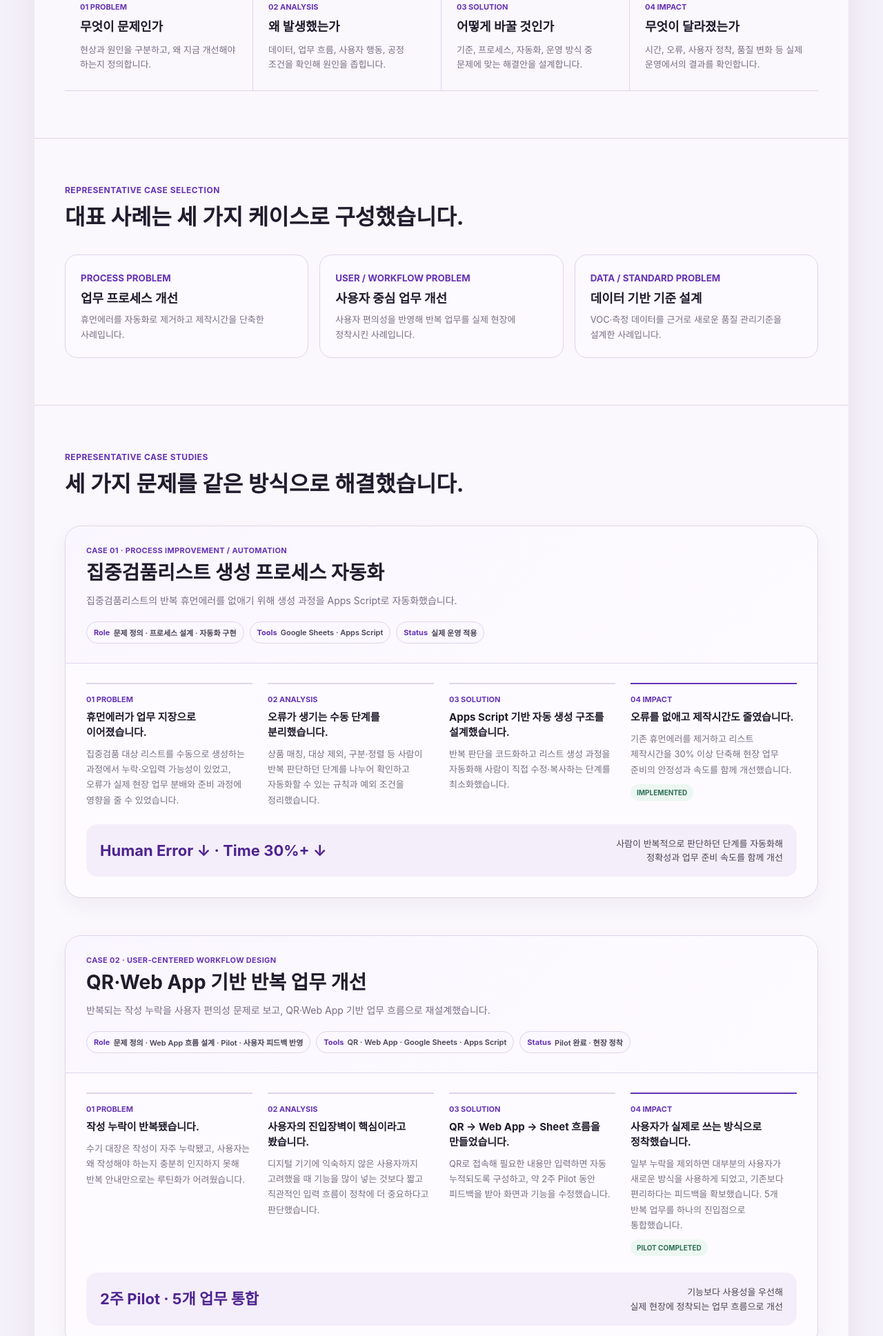
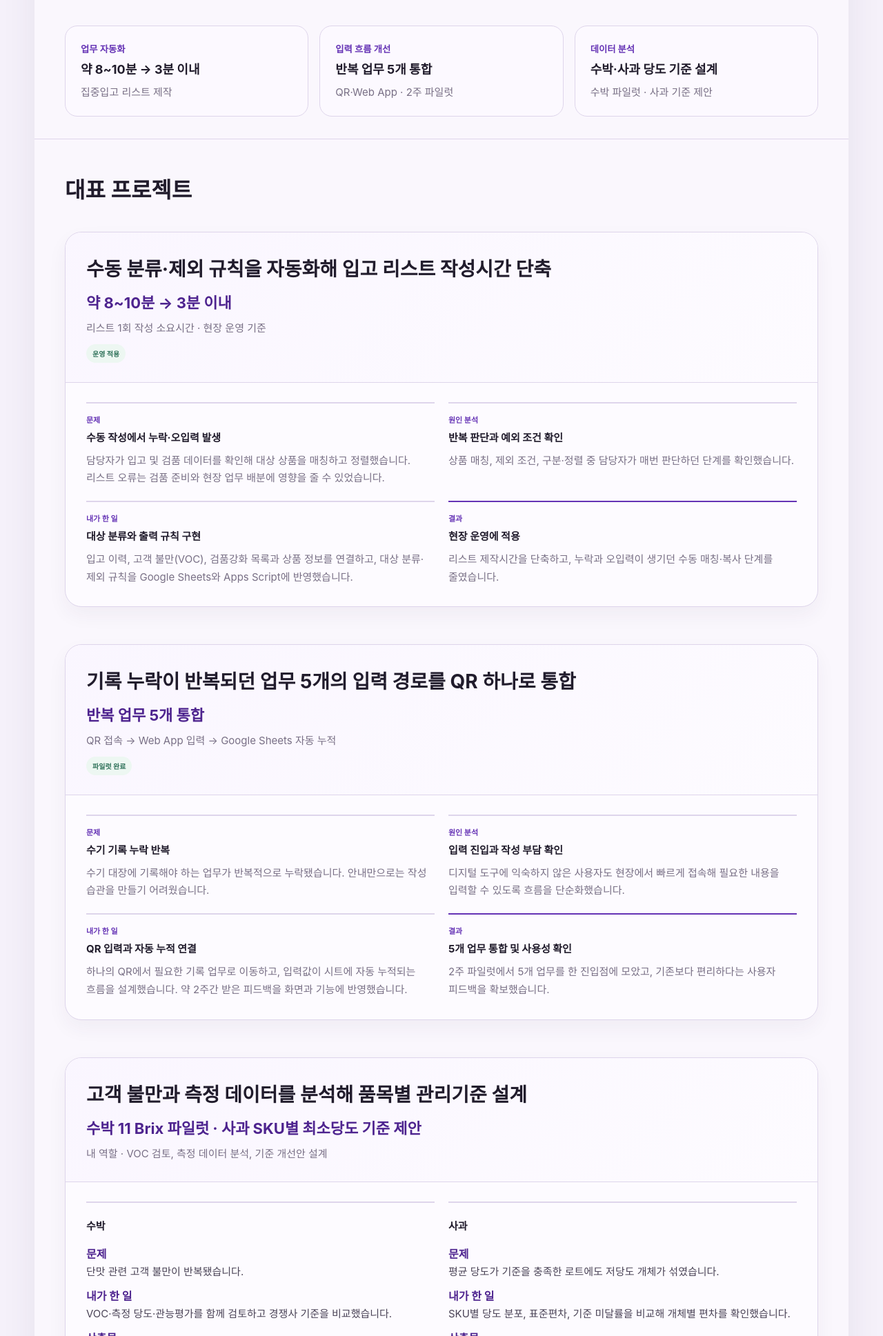
Before and after one commit to kimyn6727/portfolio, a plain HTML site: page portfolio.html in a window 1280 px wide. Shown: the part 863-2800 px from the top of the page at 69% size. Drawn offline with Linux system fonts and the light colour scheme; a web font is replaced by a local one.

Commit message:
portfolio.html

```diff
--- a/portfolio.html
+++ b/portfolio.html
@@ -245,6 +245,21 @@
     .cover{min-height:520px;padding:54px 38px}
     .case,.other{break-inside:avoid}
   }
+
+  .operating-intro{padding-bottom:8px}
+  .operating-intro .copy{max-width:790px;margin-bottom:0}
+  .shortcuts{margin:0;padding:26px 44px 32px}
+  .shortcuts a:hover,.shortcuts a:focus-visible{border-color:var(--accent);background:#f3ebfc}
+  .section{padding-top:42px;padding-bottom:42px}
+  .section,.case{scroll-margin-top:104px}
+  .case-head .result{color:var(--accent2);font-size:22px;font-weight:700;margin:12px 0 0}
+  .case-head .status{display:inline-block;margin-top:10px}
+  .case-block p,.case-summary,.other p,.why-card p{font-size:15px}
+  .case-grid,.standard-grid{display:grid;grid-template-columns:repeat(2,minmax(0,1fr));gap:20px}
+  .standard-grid dt{font-weight:700;color:var(--accent2);margin-top:10px}
+  .standard-grid dd{margin:3px 0 0;font-size:15px;line-height:1.6}
+  @media(max-width:850px){.shortcuts,.section{padding:24px}.case-grid,.standard-grid{grid-template-columns:1fr}.toolbar-inner{flex-wrap:wrap}}
+  @media print{.shortcuts{padding:16px 24px}.case-grid,.standard-grid{grid-template-columns:repeat(2,minmax(0,1fr))}}
 </style>
 </head>
 <body>
@@ -253,7 +268,7 @@
   <div class="toolbar-inner">
     <a class="brand" href="#top">Kim Jeeun · Improvement Casebook</a>
     <nav class="nav">
-      <a class="btn" href="index.html" target="_blank">Resume</a>
+      <a class="btn" href="resume-v4.html" target="_blank">Resume</a>
       <a class="btn" href="#cases">Case Studies</a>
       <button class="btn primary" onclick="window.print()">PDF 저장 / 인쇄</button>
     </nav>
@@ -267,197 +282,34 @@
       <p class="lead">김제은 포트폴리오</p>
     </div>
   </section>
-
-  <section class="section" id="framework">
-    <p class="eyebrow">How I Solve Problems</p>
-    <h2 class="section-title">문제는 네 단계로 접근했습니다.</h2>
-    <p class="copy" style="max-width:820px;margin-top:16px">
-      문제 정의 → 원인 분석 → 해결안 설계 → 결과 확인의 순서로 접근합니다.
-    </p>
-
-    <div class="framework">
-      <div class="step">
-        <div class="step-num">01 Problem</div>
-        <h3>무엇이 문제인가</h3>
-        <p>현상과 원인을 구분하고, 왜 지금 개선해야 하는지 정의합니다.</p>
-      </div>
-      <div class="step">
-        <div class="step-num">02 Analysis</div>
-        <h3>왜 발생했는가</h3>
-        <p>데이터, 업무 흐름, 사용자 행동, 공정 조건을 확인해 원인을 좁힙니다.</p>
-      </div>
-      <div class="step">
-        <div class="step-num">03 Solution</div>
-        <h3>어떻게 바꿀 것인가</h3>
-        <p>기준, 프로세스, 자동화, 운영 방식 중 문제에 맞는 해결안을 설계합니다.</p>
-      </div>
-      <div class="step">
-        <div class="step-num">04 Impact</div>
-        <h3>무엇이 달라졌는가</h3>
-        <p>시간, 오류, 사용자 정착, 품질 변화 등 실제 운영에서의 결과를 확인합니다.</p>
-      </div>
-    </div>
+  <section class="section operating-intro" aria-labelledby="operating-title">
+    <p class="eyebrow">김제은 · 운영기획 / 프로세스 개선</p>
+    <h2 id="operating-title" class="section-title">새로운 업무의 흐름을 파악하고, 현장에서 쓰는 방식으로 바꿉니다.</h2>
+    <p class="copy">제조 현장에서는 검사 기록과 공정 조건을 대조해 품질 이슈의 원인을 좁혔습니다. 이커머스 물류로 옮긴 뒤에는 입고 이력과 현장 검품 절차를 살피며 어떤 상품을 확인하고, 어떤 경우에 제외하는지부터 파악했습니다. 그 판단을 자동화 규칙으로 옮겨 리스트 작성시간을 줄였고, 기록 누락이 반복되던 업무는 입력 경로를 바꾸고 현장 피드백으로 다듬었습니다.</p>
   </section>
-
-  <section class="section hairline">
-    <p class="eyebrow">Representative Case Selection</p>
-    <h2 class="section-title">대표 사례는 세 가지 케이스로 구성했습니다.</h2>
-    <div class="why">
-      <div class="why-card">
-        <small>Process Problem</small>
-        <h3>업무 프로세스 개선</h3>
-        <p>휴먼에러를 자동화로 제거하고 제작시간을 단축한 사례입니다.</p>
-      </div>
-      <div class="why-card">
-        <small>User / Workflow Problem</small>
-        <h3>사용자 중심 업무 개선</h3>
-        <p>사용자 편의성을 반영해 반복 업무를 실제 현장에 정착시킨 사례입니다.</p>
-      </div>
-      <div class="why-card">
-        <small>Data / Standard Problem</small>
-        <h3>데이터 기반 기준 설계</h3>
-        <p>VOC·측정 데이터를 근거로 새로운 품질 관리기준을 설계한 사례입니다.</p>
-      </div>
-    </div>
-  </section>
-
+  <nav class="why shortcuts" aria-label="대표 프로젝트 바로가기">
+    <a class="why-card" href="#automation"><small>업무 자동화</small><h3>약 8~10분 → 3분 이내</h3><p>집중입고 리스트 제작</p></a>
+    <a class="why-card" href="#workflow"><small>입력 흐름 개선</small><h3>반복 업무 5개 통합</h3><p>QR·Web App · 2주 파일럿</p></a>
+    <a class="why-card" href="#standards"><small>데이터 분석</small><h3>수박·사과 당도 기준 설계</h3><p>수박 파일럿 · 사과 기준 제안</p></a>
+  </nav>
   <section id="cases" class="section hairline">
-    <p class="eyebrow">Representative Case Studies</p>
-    <h2 class="section-title">세 가지 문제를 같은 방식으로 해결했습니다.</h2>
-
+    <h2 class="section-title">대표 프로젝트</h2>
     <div class="case-list">
-      <!-- CASE 01 -->
-      <article class="case">
-        <div class="case-head">
-          <div class="case-id">Case 01 · Process Improvement / Automation</div>
-          <h3>집중검품리스트 생성 프로세스 자동화</h3>
-          <p class="case-summary">
-            집중검품리스트의 반복 휴먼에러를 없애기 위해 생성 과정을 Apps Script로 자동화했습니다.
-          </p>
-          <div class="meta-row">
-            <span class="meta"><strong>Role</strong> 문제 정의 · 프로세스 설계 · 자동화 구현</span>
-            <span class="meta"><strong>Tools</strong> Google Sheets · Apps Script</span>
-            <span class="meta"><strong>Status</strong> 실제 운영 적용</span>
-          </div>
-        </div>
-        <div class="case-body">
-          <div class="case-grid">
-            <div class="case-block">
-              <div class="label">01 Problem</div>
-              <h4>휴먼에러가 업무 지장으로 이어졌습니다.</h4>
-              <p>집중검품 대상 리스트를 수동으로 생성하는 과정에서 누락·오입력 가능성이 있었고, 오류가 실제 현장 업무 분배와 준비 과정에 영향을 줄 수 있었습니다.</p>
-            </div>
-            <div class="case-block">
-              <div class="label">02 Analysis</div>
-              <h4>오류가 생기는 수동 단계를 분리했습니다.</h4>
-              <p>상품 매칭, 대상 제외, 구분·정렬 등 사람이 반복 판단하던 단계를 나누어 확인하고 자동화할 수 있는 규칙과 예외 조건을 정리했습니다.</p>
-            </div>
-            <div class="case-block">
-              <div class="label">03 Solution</div>
-              <h4>Apps Script 기반 자동 생성 구조를 설계했습니다.</h4>
-              <p>반복 판단을 코드화하고 리스트 생성 과정을 자동화해 사람이 직접 수정·복사하는 단계를 최소화했습니다.</p>
-            </div>
-            <div class="case-block">
-              <div class="label">04 Impact</div>
-              <h4>오류를 없애고 제작시간도 줄였습니다.</h4>
-              <p>기존 휴먼에러를 제거하고 리스트 제작시간을 30% 이상 단축해 현장 업무 준비의 안정성과 속도를 함께 개선했습니다.</p>
-              <span class="status">Implemented</span>
-            </div>
-          </div>
-          <div class="impact">
-            <strong>Human Error ↓ · Time 30%+ ↓</strong>
-            <p>사람이 반복적으로 판단하던 단계를 자동화해<br>정확성과 업무 준비 속도를 함께 개선</p>
-          </div>
-        </div>
+      <article class="case" id="automation">
+      <div class="case-head"><h3>수동 분류·제외 규칙을 자동화해 입고 리스트 작성시간 단축</h3><p class="result">약 8~10분 → 3분 이내</p><p class="case-summary">리스트 1회 작성 소요시간 · 현장 운영 기준</p><span class="status">운영 적용</span></div>
+      <div class="case-body"><div class="case-grid"><div class="case-block"><div class="label">문제</div><h4>수동 작성에서 누락·오입력 발생</h4><p>담당자가 입고 및 검품 데이터를 확인해 대상 상품을 매칭하고 정렬했습니다. 리스트 오류는 검품 준비와 현장 업무 배분에 영향을 줄 수 있었습니다.</p></div><div class="case-block"><div class="label">원인 분석</div><h4>반복 판단과 예외 조건 확인</h4><p>상품 매칭, 제외 조건, 구분·정렬 중 담당자가 매번 판단하던 단계를 확인했습니다.</p></div><div class="case-block"><div class="label">내가 한 일</div><h4>대상 분류와 출력 규칙 구현</h4><p>입고 이력, 고객 불만(VOC), 검품강화 목록과 상품 정보를 연결하고, 대상 분류·제외 규칙을 Google Sheets와 Apps Script에 반영했습니다.</p></div><div class="case-block"><div class="label">결과</div><h4>현장 운영에 적용</h4><p>리스트 제작시간을 단축하고, 누락과 오입력이 생기던 수동 매칭·복사 단계를 줄였습니다.</p></div></div></div>
     </article>
-
-      <!-- CASE 02 -->
-      <article class="case">
-        <div class="case-head">
-          <div class="case-id">Case 02 · User-Centered Workflow Design</div>
-          <h3>QR·Web App 기반 반복 업무 개선</h3>
-          <p class="case-summary">
-            반복되는 작성 누락을 사용자 편의성 문제로 보고, QR·Web App 기반 업무 흐름으로 재설계했습니다.
-          </p>
-          <div class="meta-row">
-            <span class="meta"><strong>Role</strong> 문제 정의 · Web App 흐름 설계 · Pilot · 사용자 피드백 반영</span>
-            <span class="meta"><strong>Tools</strong> QR · Web App · Google Sheets · Apps Script</span>
-            <span class="meta"><strong>Status</strong> Pilot 완료 · 현장 정착</span>
-          </div>
-        </div>
-        <div class="case-body">
-          <div class="case-grid">
-            <div class="case-block">
-              <div class="label">01 Problem</div>
-              <h4>작성 누락이 반복됐습니다.</h4>
-              <p>수기 대장은 작성이 자주 누락됐고, 사용자는 왜 작성해야 하는지 충분히 인지하지 못해 반복 안내만으로는 루틴화가 어려웠습니다.</p>
-            </div>
-            <div class="case-block">
-              <div class="label">02 Analysis</div>
-              <h4>사용자의 진입장벽이 핵심이라고 봤습니다.</h4>
-              <p>디지털 기기에 익숙하지 않은 사용자까지 고려했을 때 기능을 많이 넣는 것보다 짧고 직관적인 입력 흐름이 정착에 더 중요하다고 판단했습니다.</p>
-            </div>
-            <div class="case-block">
-              <div class="label">03 Solution</div>
-              <h4>QR → Web App → Sheet 흐름을 만들었습니다.</h4>
-              <p>QR로 접속해 필요한 내용만 입력하면 자동 누적되도록 구성하고, 약 2주 Pilot 동안 피드백을 받아 화면과 기능을 수정했습니다.</p>
-            </div>
-            <div class="case-block">
-              <div class="label">04 Impact</div>
-              <h4>사용자가 실제로 쓰는 방식으로 정착했습니다.</h4>
-              <p>일부 누락을 제외하면 대부분의 사용자가 새로운 방식을 사용하게 되었고, 기존보다 편리하다는 피드백을 확보했습니다. 5개 반복 업무를 하나의 진입점으로 통합했습니다.</p>
-              <span class="status">Pilot Completed</span>
-            </div>
-          </div>
-          <div class="impact">
-            <strong>2주 Pilot · 5개 업무 통합</strong>
-            <p>기능보다 사용성을 우선해<br>실제 현장에 정착되는 업무 흐름으로 개선</p>
-          </div>
-        </div>
+<article class="case" id="workflow">
+      <div class="case-head"><h3>기록 누락이 반복되던 업무 5개의 입력 경로를 QR 하나로 통합</h3><p class="result">반복 업무 5개 통합</p><p class="case-summary">QR 접속 → Web App 입력 → Google Sheets 자동 누적</p><span class="status">파일럿 완료</span></div>
+      <div class="case-body"><div class="case-grid"><div class="case-block"><div class="label">문제</div><h4>수기 기록 누락 반복</h4><p>수기 대장에 기록해야 하는 업무가 반복적으로 누락됐습니다. 안내만으로는 작성 습관을 만들기 어려웠습니다.</p></div><div class="case-block"><div class="label">원인 분석</div><h4>입력 진입과 작성 부담 확인</h4><p>디지털 도구에 익숙하지 않은 사용자도 현장에서 빠르게 접속해 필요한 내용을 입력할 수 있도록 흐름을 단순화했습니다.</p></div><div class="case-block"><div class="label">내가 한 일</div><h4>QR 입력과 자동 누적 연결</h4><p>하나의 QR에서 필요한 기록 업무로 이동하고, 입력값이 시트에 자동 누적되는 흐름을 설계했습니다. 약 2주간 받은 피드백을 화면과 기능에 반영했습니다.</p></div><div class="case-block"><div class="label">결과</div><h4>5개 업무 통합 및 사용성 확인</h4><p>2주 파일럿에서 5개 업무를 한 진입점에 모았고, 기존보다 편리하다는 사용자 피드백을 확보했습니다.</p></div></div></div>
     </article>
-
-      <!-- CASE 03 -->
-      <article class="case">
-        <div class="case-head">
-          <div class="case-id">Case 03 · Data-Based Standard Design</div>
-          <h3>품질 데이터를 관리기준으로 연결</h3>
-          <p class="case-summary">
-            VOC·당도·관능·측정 데이터를 분석해 기존 품질 판단의 한계를 확인하고 관리기준 개선안으로 연결했습니다.
-          </p>
-          <div class="meta-row">
-            <span class="meta"><strong>Role</strong> VOC 확인 · 측정 분석 · 기준 개선안 설계</span>
-            <span class="meta"><strong>Scope</strong> 수박 당도기준 · 사과 최소당도 기준</span>
-            <span class="meta"><strong>Status</strong> Pilot / 기준 개선안 제안</span>
-          </div>
-        </div>
-        <div class="case-body">
-          <div class="case-grid">
-            <div class="case-block">
-              <div class="label">01 Problem</div>
-              <h4>기존 기준만으로 고객 경험을 설명하기 어려웠습니다.</h4>
-              <p>수박은 단맛 관련 VOC가 반복됐고, 사과는 평균당도가 기준을 충족해도 저당도 개체가 섞여 고객이 받는 품질 편차를 관리하기 어려웠습니다.</p>
-            </div>
-            <div class="case-block">
-              <div class="label">02 Analysis</div>
-              <h4>VOC와 측정값의 분포를 함께 봤습니다.</h4>
-              <p>수박은 VOC·당도·관능평가와 경쟁사 기준을 비교했고, 사과는 SKU별 당도 분포·표준편차·기준 미달률을 확인해 평균 중심 관리의 한계를 분석했습니다.</p>
-            </div>
-            <div class="case-block">
-              <div class="label">03 Solution</div>
-              <h4>문제에 맞는 관리기준을 새로 설계했습니다.</h4>
-              <p>수박은 11 Brix 관리기준 Pilot을, 사과는 평균이 아닌 최소값을 보증하는 SKU별 최소당도 관리방식을 개선안으로 제안했습니다.</p>
-            </div>
-            <div class="case-block">
-              <div class="label">04 Impact</div>
-              <h4>검사 데이터를 ‘판단 기준’으로 전환했습니다.</h4>
-              <p>측정 결과를 단순 보고하는 데서 벗어나 고객 경험과 품질 편차를 줄이기 위한 관리기준 개선안으로 연결했습니다.</p>
-              <span class="status">Proposal / Pilot</span>
-            </div>
-          </div>
-          <div class="impact">
-            <strong>Data → Standard</strong>
-            <p>검사·VOC 데이터를 분석해<br>운영에서 사용할 수 있는 품질 판단 기준으로 전환</p>
-          </div>
+<article class="case" id="standards">
+      <div class="case-head"><h3>고객 불만과 측정 데이터를 분석해 품목별 관리기준 설계</h3>
+      <p class="result">수박 11 Brix 파일럿 · 사과 SKU별 최소당도 기준 제안</p>
+      <p class="case-summary">내 역할 · VOC 검토, 측정 데이터 분석, 기준 개선안 설계</p></div>
+      <div class="case-body standard-grid">
+        <section class="case-block"><h4>수박</h4><dl><dt>문제</dt><dd>단맛 관련 고객 불만이 반복됐습니다.</dd><dt>내가 한 일</dt><dd>VOC·측정 당도·관능평가를 함께 검토하고 경쟁사 기준을 비교했습니다.</dd><dt>산출물</dt><dd>11 Brix를 적용해 검증할 파일럿 기준을 마련했습니다.</dd></dl></section>
+        <section class="case-block"><h4>사과</h4><dl><dt>문제</dt><dd>평균 당도가 기준을 충족한 로트에도 저당도 개체가 섞였습니다.</dd><dt>내가 한 일</dt><dd>SKU별 당도 분포, 표준편차, 기준 미달률을 비교해 개체별 편차를 확인했습니다.</dd><dt>산출물</dt><dd>상품별로 최소 당도 하한을 설정해 저당도 개체를 관리하는 방식을 제안했습니다.</dd></dl></section>
       </div>
     </article>
     </div>
@@ -472,15 +324,15 @@
 
     <div class="other-grid">
 <article class="other">
+        <h3>QC 마감 공유 프로세스 개선</h3>
+        <p>Reminder와 Web App으로 마감 공유 흐름을 재설계해 약 30분 업무를 15~20분으로 단축했습니다.</p>
+        <div class="tags"><span class="tag">Workflow Design</span><span class="tag">Automation</span></div>
+      </article>
+
+      <article class="other">
         <h3>간편과일 실링 터짐 공정 개선</h3>
         <p>실링 터짐 원인을 포장 공정에서 확인하고, 열선 높이를 조정해 문제를 개선했습니다.</p>
         <div class="tags"><span class="tag">Process Improvement</span><span class="tag">Packaging</span><span class="tag">Root Cause</span></div>
-      </article>
-
-      <article class="other">
-        <h3>QC 마감 공유 프로세스 개선</h3>
-        <p>Reminder와 Web App으로 마감 공유 흐름을 재설계해 약 30분 업무를 15~20분으로 단축했습니다.</p>
-        <div class="tags"><span class="tag">Workflow Design</span><span class="tag">Automation</span></div>
       </article>
 
       <article class="other">
@@ -497,21 +349,13 @@
 
       <article class="other">
         <h3>QC Onboarding Guide 구축</h3>
-        <p>경험 중심으로 전달되던 QC 업무를 신규 인력도 따라갈 수 있는 Onboarding Guide로 구조화했습니다.</p>
+        <p>경험 중심으로 전달되던 검품·회송 절차를 사원용 업무 가이드와 선임·스텝용 통합본으로 정리했습니다.</p>
         <div class="tags"><span class="tag">Onboarding</span><span class="tag">Documentation</span></div>
       </article>
     </div>
   </section>
 
-  <footer class="footer">
-    <p class="eyebrow">What I Bring</p>
-    <h2>문제를 구조화하고, 개선안을 실제 운영에 연결합니다.</h2>
-    <p>
-      업무 프로세스·사용자 행동·품질·공정처럼 문제의 형태가 달라도
-      <strong>Problem → Analysis → Solution → Impact</strong> 방식으로 접근합니다.
-      이 문제 해결 방식을 운영·기획 업무로 확장하고자 합니다.
-    </p>
-  </footer>
+
 </main>
 </body>
 </html>
```
Lines whose indentation alone changed are shown as unchanged.
